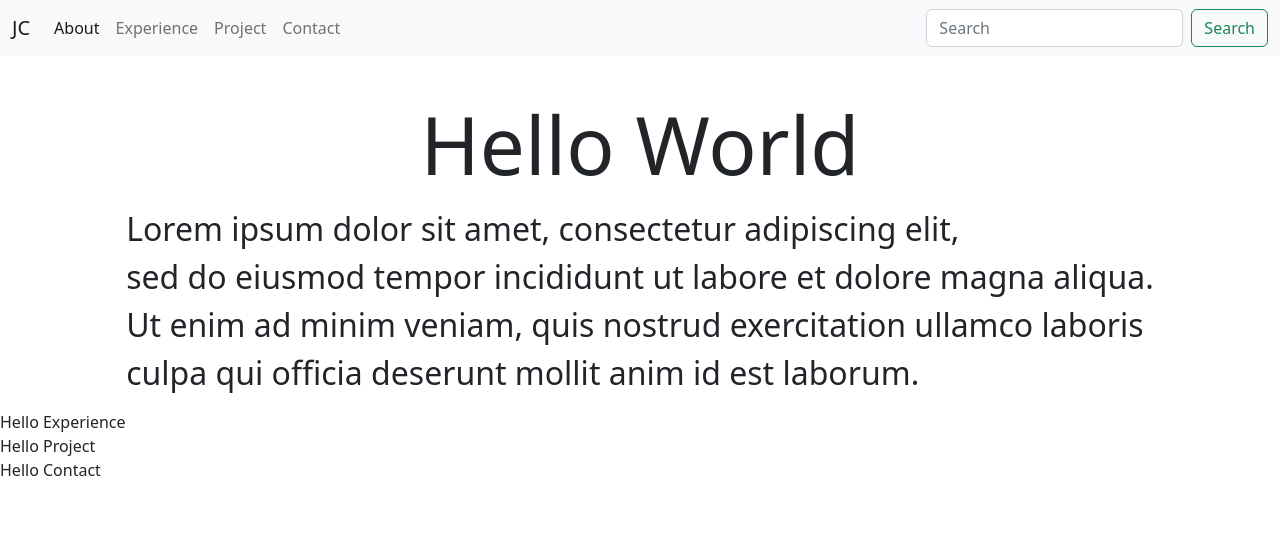
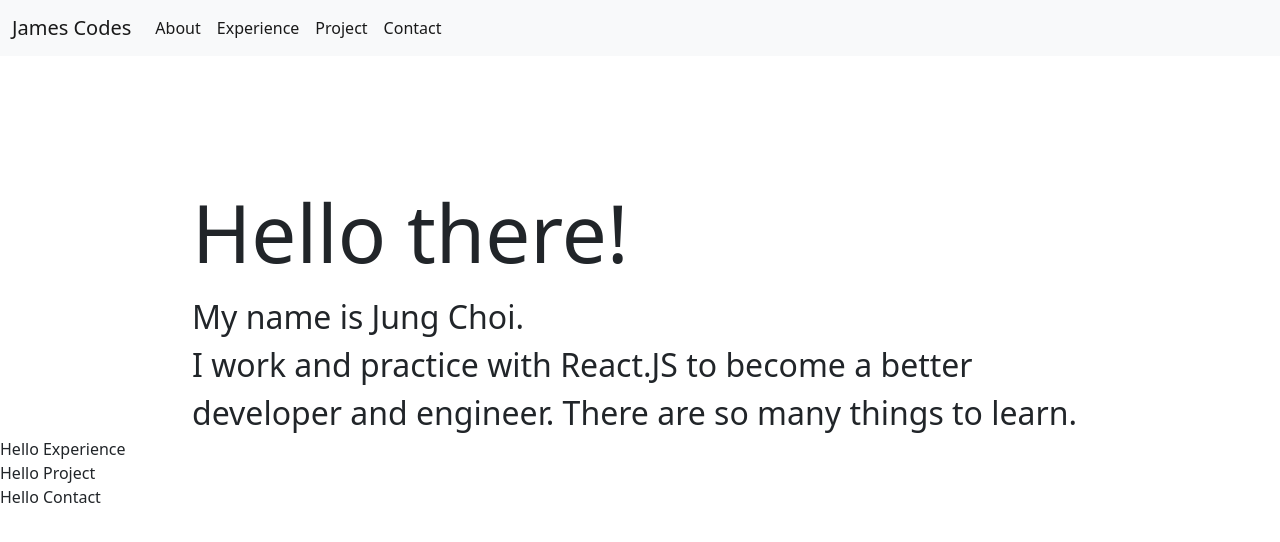
Before and after one commit to choijung121/portfolio, a React (Create React App) app: page / in a window 1280 px wide. Shown: the top 542 px of the page. Built offline with nearby package versions, Linux system fonts and the light colour scheme.

Commit message:
little changes

```diff
--- a/package.json
+++ b/package.json
@@ -3,6 +3,7 @@
   "version": "0.1.0",
   "private": true,
   "dependencies": {
+    "@fullpage/react-fullpage": "^0.1.26",
     "@testing-library/jest-dom": "^5.16.4",
     "@testing-library/react": "^13.3.0",
     "@testing-library/user-event": "^13.5.0",
--- a/src/component/about.css
+++ b/src/component/about.css
@@ -1,9 +1,10 @@
 .intro-me-title {
     display: flex;
-    align-items: center;
-    justify-content: center;
+    align-items: left;
+    justify-content: left;
     font-size: 5em;
-    margin-top: 5vh;
+    margin-top: 10%;
+    margin-left: 15%
 }
 
 .intro-me-summary {
@@ -11,5 +12,7 @@
     align-items: center;
     justify-content: center;
     font-size: 2em;
-    margin: 1%;
+    margin-top: 1%;
+    margin-left: 15%;
+    margin-right: 15%;
 }
--- a/src/component/about.js
+++ b/src/component/about.js
@@ -3,11 +3,12 @@ import './about.css'
 function About(){
     return(
         <div>
-            <h1 className="intro-me-title">Hello World</h1>
-            <p1 className="intro-me-summary">Lorem ipsum dolor sit amet, consectetur adipiscing elit, <br></br>
-            sed do eiusmod tempor incididunt ut labore et dolore magna aliqua. <br></br>
-            Ut enim ad minim veniam, quis nostrud exercitation ullamco laboris <br></br>
-            culpa qui officia deserunt mollit anim id est laborum.</p1>
+            <h1 className="intro-me-title">Hello there!</h1>
+            <p1 className="intro-me-summary">My name is Jung Choi.
+            <br></br>
+            I work and practice with React.JS to become a better developer and engineer.
+            There are so many things to learn.
+            </p1>
         </div>
     );
 };
--- a/src/navbar/navbar.js
+++ b/src/navbar/navbar.js
@@ -4,29 +4,29 @@ function Navbar(){
     return(
         <nav class="navbar navbar-expand-lg bg-light">
             <div class="container-fluid">
-                <a class="navbar-brand" href="#">JC</a>
+                <a class="navbar-brand" href="#">James Codes</a>
                 <button class="navbar-toggler" type="button" data-bs-toggle="collapse" data-bs-target="#navbarSupportedContent" aria-controls="navbarSupportedContent" aria-expanded="false" aria-label="Toggle navigation">
                     <span class="navbar-toggler-icon"></span>
                 </button>
-                <div class="collapse navbar-collapse" id="navbarSupportedContent">
-                    <ul class="navbar-nav me-auto mb-2 mb-lg-0">
+                <div class="collapse navbar-collapse justify-content-end" id="navbarSupportedContent">
+                    <ul class="navbar-nav me-auto mb-2 mb-lg-0 justify-content-end">
                         <li class="nav-item">
                             <a class="nav-link active" aria-current="page" href="#">About</a>
                         </li>
                         <li class="nav-item">
-                            <a class="nav-link" href="#">Experience</a>
-                        </li>
-                        <li class="nav-item dropdown">
-                            <a class="nav-link" href="#">Project</a>
+                            <a class="nav-link active" href="#">Experience</a>
                         </li>
                         <li class="nav-item">
-                            <a class="nav-link" href="#">Contact</a>
+                            <a class="nav-link active" href="#">Project</a>
+                        </li>
+                        <li class="nav-item">
+                            <a class="nav-link active" href="#">Contact</a>
                         </li>
                     </ul>
-                <form class="d-flex" role="search">
+                {/* <form class="d-flex" role="search">
                     <input class="form-control me-2" type="search" placeholder="Search" aria-label="Search"/>
                     <button class="btn btn-outline-success" type="submit">Search</button>
-                </form>
+                </form> */}
                 </div>
             </div>
         </nav>
```
Also changed, not shown: 1 other file (tests, documents, lock files or other folders).
